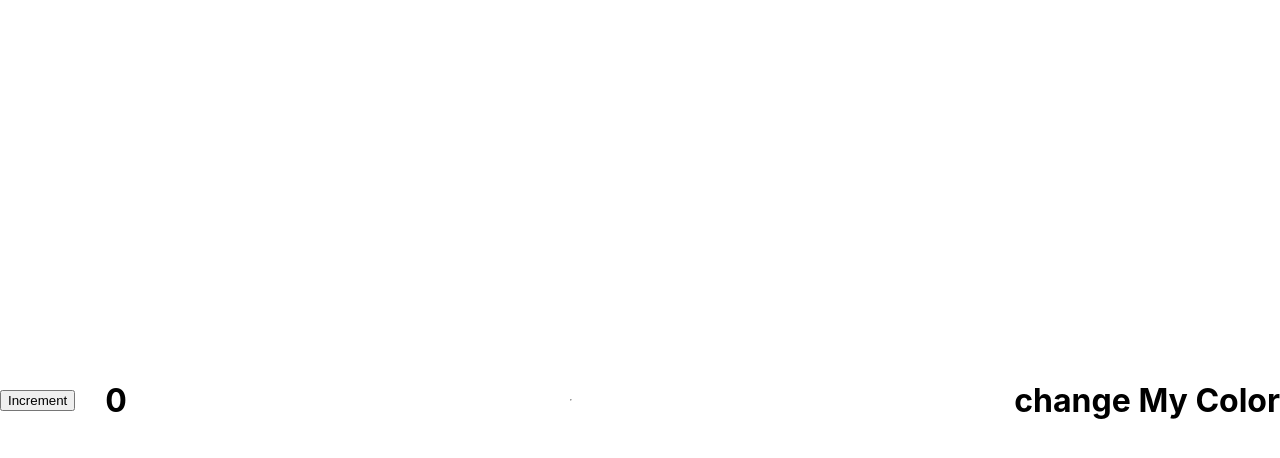
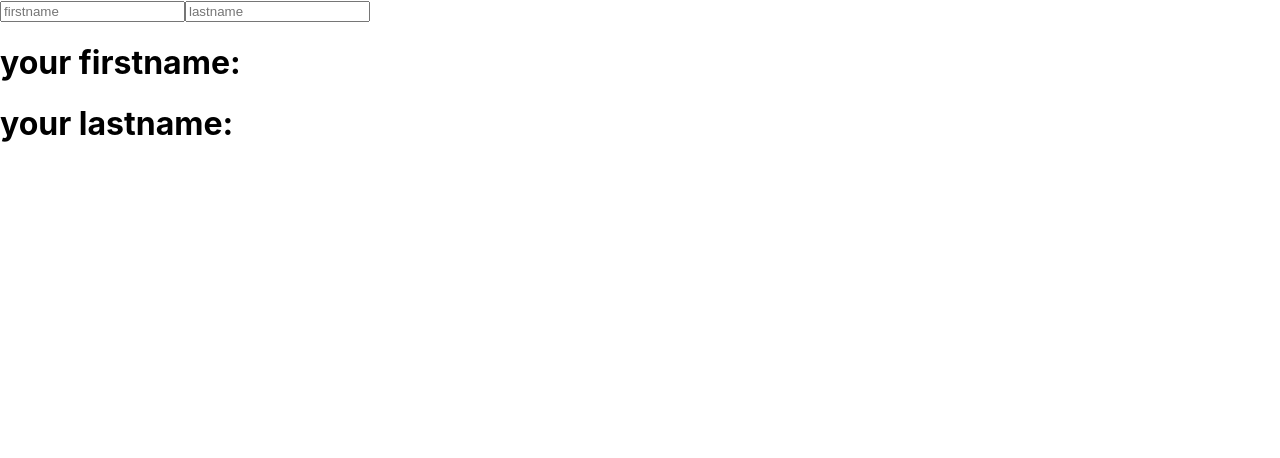
Before and after one commit to hayetmnasrighabri/les-hooks, a React (Create React App) app: page / in a window 1280 px wide. Shown: the top 458 px of the page. Built offline with nearby package versions, Linux system fonts and the light colour scheme.

Commit message:
UseState exple2

```diff
--- a/src/App.js
+++ b/src/App.js
@@ -1,20 +1,27 @@
-import React from 'react'
-import { useState } from 'react'
-import "./App.css"
+import {React, useState} from 'react'
+
 function App() {
-    const [count, setCount]= useState(0)
-    const [isRed, setRed]= useState(false)
-    const handleClick=()=>{
-        setCount(count+1)
-        setRed(!isRed)
-    }
-    return (
-    <div className='app'>
-      <button className='btn' onClick={handleClick}>
-        Increment
-        </button>
-      <h1>{count}</h1><hr/>
-      <h1 className={isRed? 'red': ""}>change My Color</h1>
+  const [name, setName]=useState({
+    firstname:"",
+    lastname:"",
+  })
+
+  return (
+    <div>
+     <input
+         type='text'
+         placeholder='firstname'
+         value={name.firstname}
+         onChange={(e)=>setName({...name, firstname:e.target.value})}
+         />
+      <input
+        type='text'
+        placeholder='lastname'
+        value={name.lastname}
+        onChange={(e)=>setName({...name, lastname: e.target.value})}
+      />
+      <h1>your firstname: {name.firstname}</h1>
+      <h1>your lastname: {name.lastname}</h1>
     </div>
   )
 }
```
